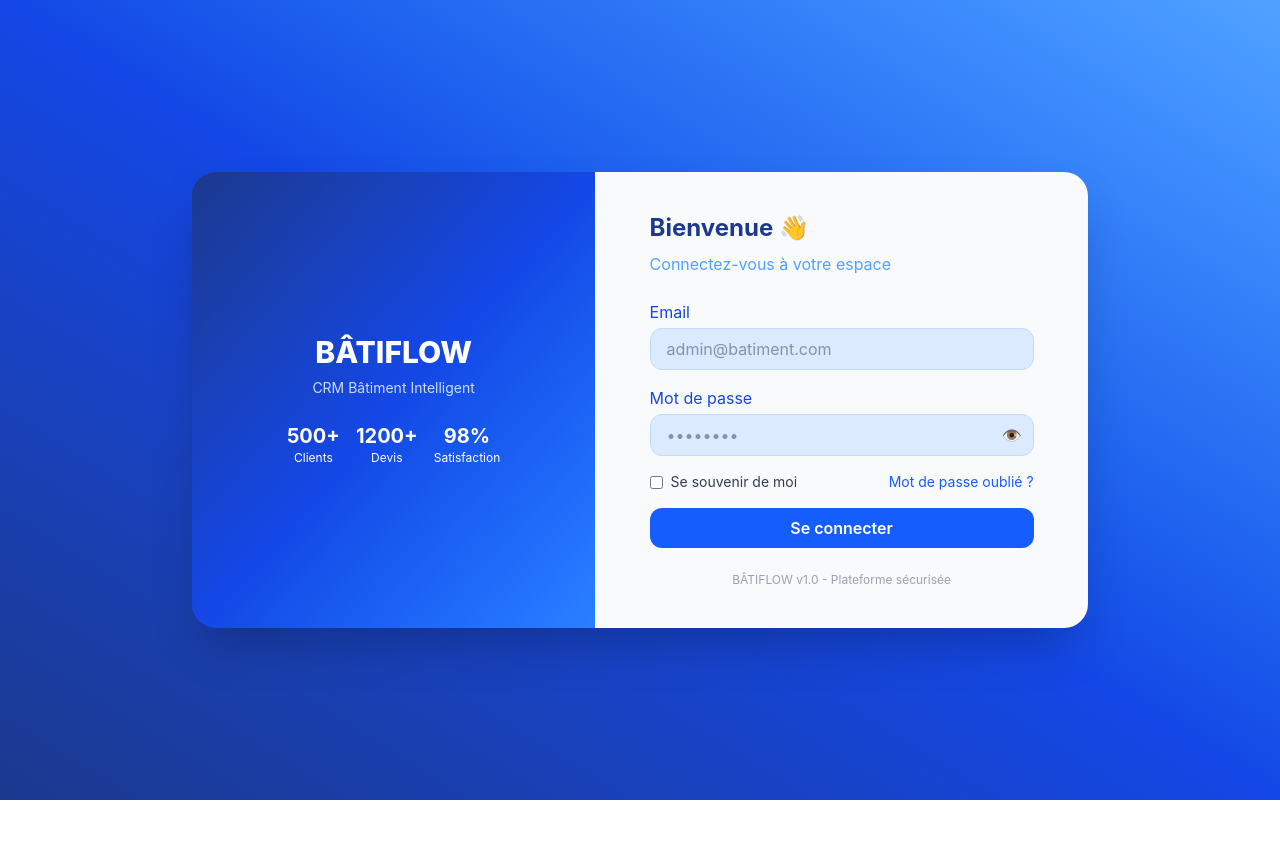
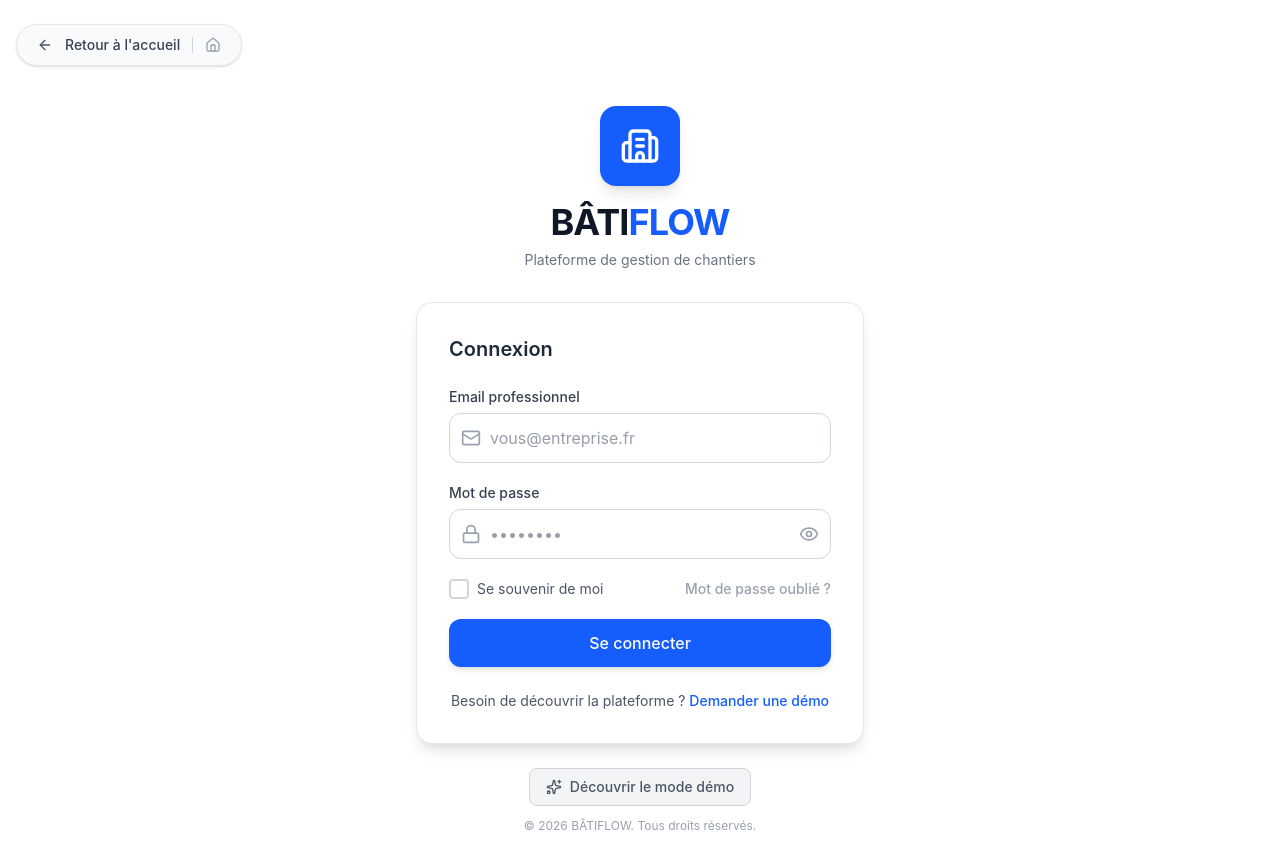
Before and after one commit to oumayma728/CRM-Batiment, a React app in the folder frontend/: page /login in a window 1280 px wide. Before the commit the page ends 800 px from the top, so only its background shows below. Built offline with nearby package versions, Linux system fonts and the light colour scheme; no server answers; the HTML template or start-up script is replaced by a standard one.

Commit message:
integration: apply Yasmine login frontend

```diff
--- a/frontend/src/pages/LoginPage.tsx
+++ b/frontend/src/pages/LoginPage.tsx
@@ -1,148 +1,321 @@
+import { useEffect, useState } from 'react';
+import { Link, useNavigate } from 'react-router-dom';
+import {
+  AlertCircle,
+  ArrowLeft,
+  Building2,
+  CheckCircle2,
+  Eye,
+  EyeOff,
+  Home,
+  Loader2,
+  Lock,
+  Mail,
+  Sparkles,
+} from 'lucide-react';
 
-
-import React, { useState } from "react";
-import { useNavigate } from "react-router-dom";
 import { useAuth } from '@/contexts/AuthContext';
 
 export default function LoginPage() {
-  const [email, setEmail] = useState("");
-  const [password, setPassword] = useState("");
-  const [showPassword, setShowPassword] = useState(false);
-  const [loading, setLoading] = useState(false);
-  const [error, setError] = useState("");
-  const [role, setRole] = useState<string | null>(null);
   const navigate = useNavigate();
   const { login } = useAuth();
 
-  const handleSubmit = async (e: React.FormEvent) => {
-    e.preventDefault();
+  const [email, setEmail] = useState('');
+  const [password, setPassword] = useState('');
+  const [showPassword, setShowPassword] = useState(false);
+  const [rememberMe, setRememberMe] = useState(false);
+  const [loading, setLoading] = useState(false);
+  const [error, setError] = useState('');
+  const [successMessage, setSuccessMessage] = useState('');
+
+  useEffect(() => {
+    const savedEmail = localStorage.getItem('rememberedEmail');
+
+    if (savedEmail) {
+      setEmail(savedEmail);
+      setRememberMe(true);
+    }
+  }, []);
+
+  const getRedirectPath = (role: string): string => {
+    const roleMap: Record<string, string> = {
+      ADMIN: '/admin',
+      ASSISTANTE: '/assistante',
+      TECHNICO: '/technico',
+      CHEF_CHANTIER: '/chef-chantier',
+      SOUS_TRAITANT: '/sous-traitant',
+    };
+
+    return roleMap[role] ?? '/login';
+  };
+
+  const handleSubmit = async (event: React.FormEvent) => {
+    event.preventDefault();
+
     setLoading(true);
-    setError("");
+    setError('');
+    setSuccessMessage('');
+
     try {
-      const data = await login(email, password);
-      setRole(data.user.role);
-      if (data.user.role === "ADMIN") {
-        navigate("/admin");
-      } else if (data.user.role === "ASSISTANTE") {
-        navigate("/assistante");
-      } else if (data.user.role === "TECHNICO") {
-        navigate("/technico");
-      } else if (data.user.role === "CHEF_CHANTIER") {
-        navigate("/chef-chantier");
-      } else if (data.user.role === "SOUS_TRAITANT") {
-        navigate("/sous-traitant");
+      const normalizedEmail = email.trim().toLowerCase();
+
+      const data = await login(normalizedEmail, password);
+
+      if (rememberMe) {
+        localStorage.setItem('rememberedEmail', normalizedEmail);
       } else {
-        navigate("/login");
+        localStorage.removeItem('rememberedEmail');
       }
+
+      setSuccessMessage(
+        `Bienvenue ${data.user.prenom ?? ''} ${data.user.nom ?? ''} !`.trim(),
+      );
+
+      const redirectPath = getRedirectPath(data.user.role);
+
+      setTimeout(() => {
+        navigate(redirectPath);
+      }, 350);
     } catch (err: unknown) {
-      setError(err instanceof Error ? err.message : "Erreur de connexion");
+      setError(
+        err instanceof Error
+          ? err.message
+          : 'Email ou mot de passe incorrect',
+      );
     } finally {
       setLoading(false);
     }
   };
 
-  // Branding dynamique selon le rôle détecté après connexion
-  const branding = role === "technicien" || role === "TECHNICO"
-    ? {
-        bg: "bg-blue-50",
-        title: "BÂTIFLOW",
-        subtitle: "CRM Bâtiment Intelligent",
-        stats: [
-          { label: "Clients gérés", value: "500+" },
-          { label: "Devis créés", value: "1200+" },
-          { label: "Satisfaction", value: "98%" },
-        ],
-      }
-    : {
-        bg: "bg-gradient-to-tr from-blue-900 via-blue-700 to-blue-400",
-        title: "BÂTIFLOW",
-        subtitle: "CRM Bâtiment Intelligent",
-        stats: [
-          { label: "Clients", value: "500+" },
-          { label: "Devis", value: "1200+" },
-          { label: "Satisfaction", value: "98%" },
-        ],
-      };
+  return (
+    <div className="flex min-h-screen flex-col bg-white">
+      {/* Retour accueil - frontend Yasmine */}
+      <div className="container mx-auto px-4 py-6">
+        <Link
+          to="/"
+          className="group inline-flex items-center gap-3 rounded-full border border-gray-200 bg-gray-50 px-5 py-2.5 shadow-sm transition-all duration-300 hover:bg-gray-100 hover:shadow-md"
+        >
+          <div className="relative">
+            <ArrowLeft className="h-4 w-4 text-gray-600 transition-transform duration-300 group-hover:-translate-x-1" />
+            <div className="absolute inset-0 scale-0 rounded-full bg-blue-500/10 transition-transform duration-300 group-hover:scale-150" />
+          </div>
 
-  return (
-    <div className={`min-h-screen flex items-center justify-center px-4 py-8 ${branding.bg}`}>
-      <div className="flex w-full max-w-4xl overflow-hidden rounded-3xl shadow-2xl">
-        {/* LEFT SIDE (Branding) */}
-        <div className="hidden flex-col items-center justify-center bg-gradient-to-br from-blue-900 via-blue-700 to-blue-500 px-8 py-12 text-white md:flex md:w-[45%]">
-          <h1 className="mb-2 text-3xl font-extrabold">{branding.title}</h1>
-          <p className="mb-6 text-center text-sm opacity-80">{branding.subtitle}</p>
-          <div className="flex gap-4">
-            {branding.stats.map((stat, i) => (
-              <div className="text-center" key={i}>
-                <div className="text-xl font-bold">{stat.value}</div>
-                <div className="text-xs">{stat.label}</div>
+          <span className="text-sm font-medium text-gray-700 transition-colors group-hover:text-gray-900">
+            Retour à l&apos;accueil
+          </span>
+
+          <div className="h-4 w-px bg-gray-300 transition-colors group-hover:bg-gray-400" />
+
+          <Home className="h-4 w-4 text-gray-400 transition-colors duration-300 group-hover:text-blue-600" />
+        </Link>
       </div>
-            ))}
+
+      {/* Contenu principal - frontend Yasmine */}
+      <div className="flex flex-1 items-center justify-center p-4">
+        <div className="w-full max-w-md">
+          {/* Logo et marque */}
+          <div className="mb-8 text-center">
+            <div className="mb-4 inline-flex h-20 w-20 items-center justify-center rounded-2xl bg-blue-600 shadow-lg transition-transform duration-300 hover:scale-105">
+              <Building2 className="h-10 w-10 text-white" />
             </div>
+
+            <h1 className="text-4xl font-bold tracking-tight text-gray-900">
+              BÂTI<span className="text-blue-600">FLOW</span>
+            </h1>
+
+            <p className="mt-2 text-sm text-gray-500">
+              Plateforme de gestion de chantiers
+            </p>
           </div>
-        {/* RIGHT SIDE (Form) */}
-        <div className="flex flex-1 flex-col justify-center bg-gray-50 p-6 md:p-10">
-          <div className="mx-auto w-full max-w-sm">
-            <h2 className="text-2xl font-bold text-blue-900 mb-2">Bienvenue 👋</h2>
-            <p className="text-blue-400 mb-6">Connectez-vous à votre espace</p>
+
+          {/* Carte connexion */}
+          <div className="rounded-2xl border border-gray-200 bg-white p-8 shadow-lg">
+            <h2 className="mb-6 text-xl font-semibold text-gray-800">
+              Connexion
+            </h2>
+
+            {successMessage && (
+              <div className="animate-slideDown mb-6 flex items-center gap-3 rounded-xl border border-green-200 bg-green-50 p-4 text-sm text-green-700">
+                <CheckCircle2 className="h-5 w-5 flex-shrink-0" />
+                <span>{successMessage}</span>
+              </div>
+            )}
+
             {error && (
-              <div className="mb-4 text-red-500 text-sm bg-red-100 p-2 rounded">{error}</div>
+              <div className="animate-shake mb-6 flex items-start gap-3 rounded-xl border border-red-200 bg-red-50 p-4 text-sm text-red-600">
+                <AlertCircle className="mt-0.5 h-5 w-5 flex-shrink-0" />
+                <span>{error}</span>
+              </div>
             )}
-            <form onSubmit={handleSubmit} className="space-y-4">
-              {/* EMAIL */}
+
+            <form onSubmit={handleSubmit} className="space-y-5">
               <div>
-                <label className="block text-blue-700 mb-1">Email</label>
+                <label className="mb-1.5 block text-sm font-medium text-gray-700">
+                  Email professionnel
+                </label>
+
+                <div className="relative">
+                  <div className="pointer-events-none absolute inset-y-0 left-0 flex items-center pl-3">
+                    <Mail className="h-5 w-5 text-gray-400" />
+                  </div>
+
                   <input
                     type="email"
                     value={email}
-                  onChange={e => setEmail(e.target.value)}
+                    onChange={(event) => setEmail(event.target.value)}
+                    className="w-full rounded-xl border border-gray-300 py-3 pl-10 pr-3 transition-all duration-200 focus:border-transparent focus:outline-none focus:ring-2 focus:ring-blue-500"
+                    placeholder="vous@entreprise.fr"
                     required
-                  className="w-full px-4 py-2 rounded-xl bg-blue-100 border border-blue-200 focus:ring-2 focus:ring-blue-400 outline-none"
-                  placeholder="admin@batiment.com"
+                    autoComplete="email"
                   />
                 </div>
-              {/* PASSWORD */}
+              </div>
+
               <div>
-                <label className="block text-blue-700 mb-1">Mot de passe</label>
+                <label className="mb-1.5 block text-sm font-medium text-gray-700">
+                  Mot de passe
+                </label>
+
+                <div className="relative">
+                  <div className="pointer-events-none absolute inset-y-0 left-0 flex items-center pl-3">
+                    <Lock className="h-5 w-5 text-gray-400" />
+                  </div>
+
+                  <input
+                    type={showPassword ? 'text' : 'password'}
+                    value={password}
+                    onChange={(event) => setPassword(event.target.value)}
+                    className="w-full rounded-xl border border-gray-300 py-3 pl-10 pr-12 transition-all duration-200 focus:border-transparent focus:outline-none focus:ring-2 focus:ring-blue-500"
+                    placeholder="••••••••"
+                    required
+                    autoComplete="current-password"
+                  />
+
+                  <button
+                    type="button"
+                    onClick={() => setShowPassword((current) => !current)}
+                    className="absolute inset-y-0 right-0 flex items-center pr-3 text-gray-400 transition-colors hover:text-gray-600"
+                    aria-label={
+                      showPassword
+                        ? 'Masquer le mot de passe'
+                        : 'Afficher le mot de passe'
+                    }
+                  >
+                    {showPassword ? (
+                      <EyeOff className="h-5 w-5" />
+                    ) : (
+                      <Eye className="h-5 w-5" />
+                    )}
+                  </button>
+                </div>
+              </div>
+
+              <div className="flex items-center justify-between gap-4">
+                <label className="group flex cursor-pointer items-center">
                   <div className="relative">
                     <input
-                    type={showPassword ? "text" : "password"}
-                    value={password}
-                    onChange={e => setPassword(e.target.value)}
-                    required
-                    className="w-full px-4 py-2 rounded-xl bg-blue-100 border border-blue-200 focus:ring-2 focus:ring-blue-400 outline-none"
-                    placeholder="••••••••"
+                      type="checkbox"
+                      checked={rememberMe}
+                      onChange={(event) => setRememberMe(event.target.checked)}
+                      className="sr-only"
                     />
-                  <span
-                    onClick={() => setShowPassword(!showPassword)}
-                    className="absolute right-3 top-1/2 -translate-y-1/2 cursor-pointer"
+
+                    <div
+                      className={`flex h-5 w-5 items-center justify-center rounded border-2 transition-all duration-200 ${
+                        rememberMe
+                          ? 'border-blue-600 bg-blue-600'
+                          : 'border-gray-300 group-hover:border-blue-400'
+                      }`}
                     >
-                    👁️
+                      {rememberMe && (
+                        <CheckCircle2 className="h-3.5 w-3.5 text-white" />
+                      )}
+                    </div>
+                  </div>
+
+                  <span className="ml-2 text-sm text-gray-600 transition-colors group-hover:text-gray-800">
+                    Se souvenir de moi
+                  </span>
+                </label>
+
+                <span className="text-sm font-medium text-gray-400">
+                  Mot de passe oublié ?
                 </span>
               </div>
-              </div>
-              {/* OPTIONS */}
-              <div className="flex justify-between items-center text-sm">
-                <label className="flex items-center gap-2">
-                  <input type="checkbox" /> Se souvenir de moi
-                </label>
-                <span className="text-blue-600 cursor-pointer">Mot de passe oublié ?</span>
-              </div>
-              {/* BUTTON */}
+
               <button
                 type="submit"
                 disabled={loading}
-                className="w-full py-2 rounded-xl bg-blue-600 text-white font-semibold hover:bg-blue-700 transition"
+                className="flex w-full items-center justify-center gap-2 rounded-xl bg-blue-600 py-3 font-medium text-white shadow-md transition-all duration-200 hover:bg-blue-700 hover:shadow-lg disabled:cursor-not-allowed disabled:opacity-50"
               >
-                {loading ? "Connexion..." : "Se connecter"}
+                {loading ? (
+                  <>
+                    <Loader2 className="h-5 w-5 animate-spin" />
+                    Connexion en cours...
+                  </>
+                ) : (
+                  'Se connecter'
+                )}
               </button>
             </form>
-            <div className="mt-6 text-center text-xs text-gray-400">
-              BÂTIFLOW v1.0 - Plateforme sécurisée
+
+            {/* Garde l'idée visuelle Yasmine sans réintroduire son ancienne logique Demo */}
+            <div className="mt-6 text-center">
+              <p className="text-sm text-gray-600">
+                Besoin de découvrir la plateforme ?{' '}
+                <Link
+                  to="/demo"
+                  className="font-medium text-blue-600 transition-colors hover:text-blue-800 hover:underline"
+                >
+                  Demander une démo
+                </Link>
+              </p>
+            </div>
+          </div>
+
+          {/* Footer Yasmine, adapté au projet */}
+          <div className="mt-6 text-center">
+            <Link
+              to="/demo"
+              className="inline-flex items-center gap-2 rounded-lg border border-gray-300 bg-gray-100 px-4 py-2 text-sm font-medium text-gray-600 transition-all hover:bg-gray-200"
+            >
+              <Sparkles size={16} />
+              Découvrir le mode démo
+            </Link>
+
+            <p className="mt-3 text-xs text-gray-400">
+              © 2026 BÂTIFLOW. Tous droits réservés.
+            </p>
           </div>
         </div>
       </div>
-      </div>
+
+      <style>{`
+        @keyframes shake {
+          0%, 100% { transform: translateX(0); }
+          10%, 30%, 50%, 70%, 90% { transform: translateX(-4px); }
+          20%, 40%, 60%, 80% { transform: translateX(4px); }
+        }
+
+        @keyframes slideDown {
+          from {
+            opacity: 0;
+            transform: translateY(-10px);
+          }
+          to {
+            opacity: 1;
+            transform: translateY(0);
+          }
+        }
+
+        .animate-shake {
+          animation: shake 0.5s ease-in-out;
+        }
+
+        .animate-slideDown {
+          animation: slideDown 0.3s ease-out;
+        }
+      `}</style>
     </div>
   );
 }
```
Lines whose indentation alone changed are shown as unchanged.
